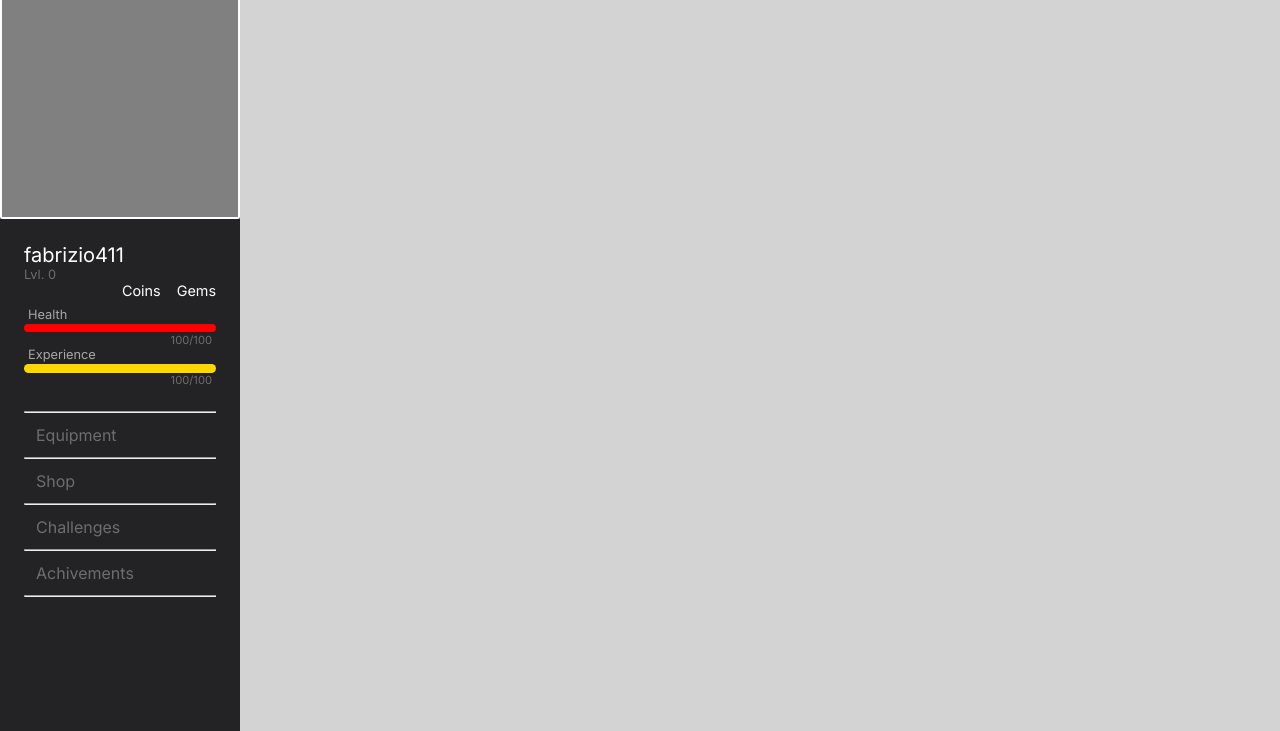
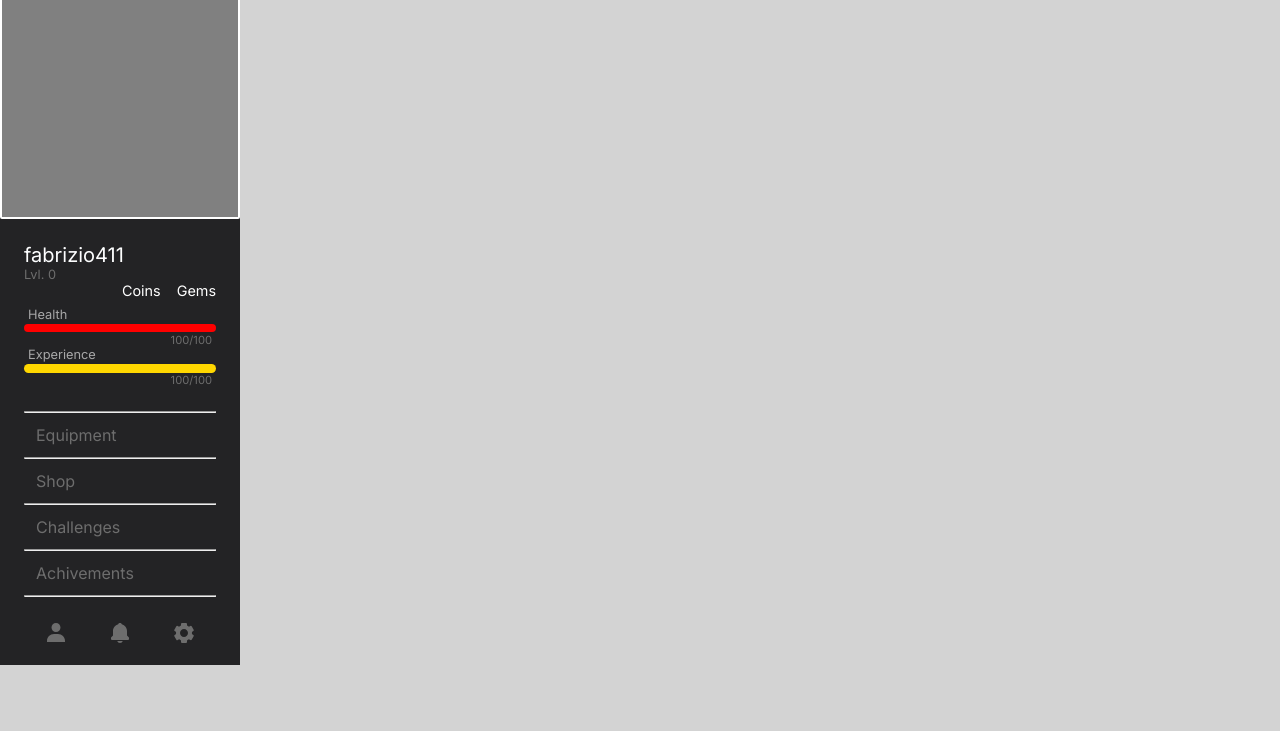
Before and after one commit to fabrizio411/mini-games, a plain HTML site: page index.html in a window 1280 px wide. Shown: the part 69-800 px from the top of the page. Drawn offline with Linux system fonts and the light colour scheme.

Commit message:
Side bar finished

```diff
--- a/index.html
+++ b/index.html
@@ -27,6 +27,7 @@
       </div>
 
       <div class="container">
+        <div>
           <div class="account-info">
             <h2 class="username">fabrizio411</h2> <!-- JS -->
             <p class="level">Lvl. 0</p> <!-- JS -->
@@ -67,7 +68,20 @@
               <hr>
             </nav>
           </div>
+      </div>
 
+
+        <div class="extra-menu">
+          <a href="">
+            <svg xmlns="http://www.w3.org/2000/svg" width="24" height="24" viewBox="0 0 24 24"><path d="M7.5 6.5C7.5 8.981 9.519 11 12 11s4.5-2.019 4.5-4.5S14.481 2 12 2 7.5 4.019 7.5 6.5zM20 21h1v-1c0-3.859-3.141-7-7-7h-4c-3.86 0-7 3.141-7 7v1h17z"></path></svg>
+          </a>
+          <a href="">
+            <svg xmlns="http://www.w3.org/2000/svg" width="24" height="24" viewBox="0 0 24 24"><path d="M12 22a2.98 2.98 0 0 0 2.818-2H9.182A2.98 2.98 0 0 0 12 22zm7-7.414V10c0-3.217-2.185-5.927-5.145-6.742C13.562 2.52 12.846 2 12 2s-1.562.52-1.855 1.258C7.185 4.074 5 6.783 5 10v4.586l-1.707 1.707A.996.996 0 0 0 3 17v1a1 1 0 0 0 1 1h16a1 1 0 0 0 1-1v-1a.996.996 0 0 0-.293-.707L19 14.586z"></path></svg>
+          </a>
+          <a href="">
+            <svg xmlns="http://www.w3.org/2000/svg" width="24" height="24" viewBox="0 0 24 24"><path d="m2.344 15.271 2 3.46a1 1 0 0 0 1.366.365l1.396-.806c.58.457 1.221.832 1.895 1.112V21a1 1 0 0 0 1 1h4a1 1 0 0 0 1-1v-1.598a8.094 8.094 0 0 0 1.895-1.112l1.396.806c.477.275 1.091.11 1.366-.365l2-3.46a1.004 1.004 0 0 0-.365-1.366l-1.372-.793a7.683 7.683 0 0 0-.002-2.224l1.372-.793c.476-.275.641-.89.365-1.366l-2-3.46a1 1 0 0 0-1.366-.365l-1.396.806A8.034 8.034 0 0 0 15 4.598V3a1 1 0 0 0-1-1h-4a1 1 0 0 0-1 1v1.598A8.094 8.094 0 0 0 7.105 5.71L5.71 4.904a.999.999 0 0 0-1.366.365l-2 3.46a1.004 1.004 0 0 0 .365 1.366l1.372.793a7.683 7.683 0 0 0 0 2.224l-1.372.793c-.476.275-.641.89-.365 1.366zM12 8c2.206 0 4 1.794 4 4s-1.794 4-4 4-4-1.794-4-4 1.794-4 4-4z"></path></svg>
+          </a>
+        </div>
       </div>
 
 
--- a/newStyle.css
+++ b/newStyle.css
@@ -33,7 +33,7 @@
 }
 
 body {
-    height: 100vh;
+    min-height: 100vh;
     font-family: 'Inter', sans-serif;
     background-color: lightgray;
 }
@@ -51,6 +51,7 @@ body {
     justify-content: center;
     align-items: center;
     height: 100%;
+    position: relative;
 }
 
 .header .container .title {
@@ -88,7 +89,11 @@ main {
 
 .side-bar .container {
     padding: var(--sidebar-inner-padding);
-
+    padding-bottom: calc(var(--sidebar-inner-padding) - .5rem);
+    display: flex;
+    flex-direction: column;
+    justify-content: space-between;
+    height: calc(100% - 15rem);
 }
 
 
@@ -183,3 +188,14 @@ main {
     text-decoration: none;
     color: var(--clr-text-lv4);
 }
+
+
+
+.side-bar .container .extra-menu {
+    display: flex;
+    justify-content: space-around;
+}
+
+.side-bar .extra-menu svg {
+    fill: var(--clr-text-lv4);
+}
```
Lines whose indentation alone changed are shown as unchanged.
